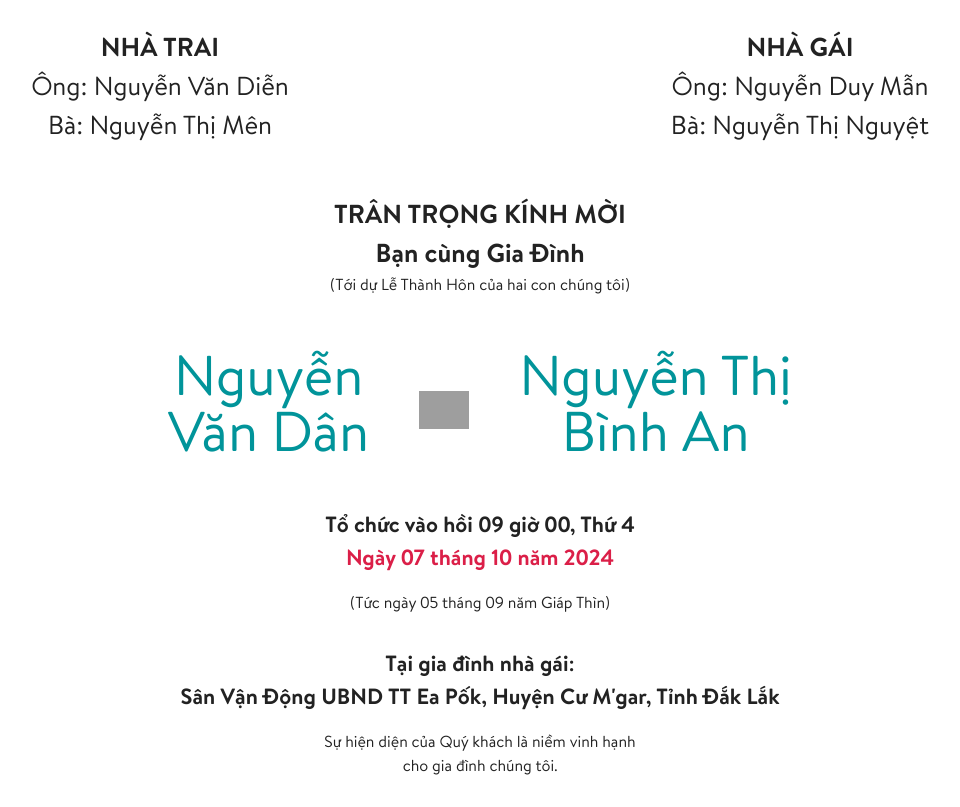
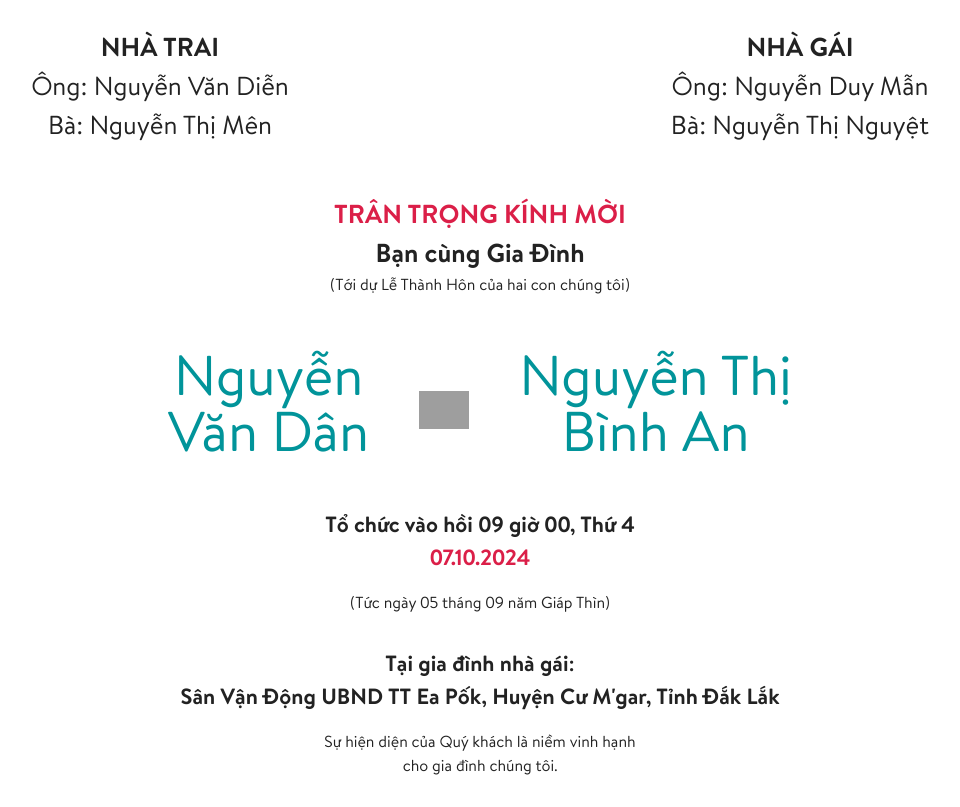
Before and after one commit to homestaygiadinhnho/homestaygiadinhnho, a Jekyll site: the page built from index.html, in a window 1280 px wide, cut to the strip 2237-3044 px from the top of the page. Shown: the whole strip, without its empty margins (160-1120 px from the left). Built offline with Jekyll 4.4.1, drawn with Linux system fonts in a browser that asks for light colours; nearby versions of some CDN libraries; some web fonts are replaced; the list of posts is cut into pages by our own code; grey boxes are pictures that could not be loaded.

Commit message:
Update index.html

```diff
--- a/index.html
+++ b/index.html
@@ -27,7 +27,7 @@ bride_representative_1: "Ông: Nguyễn Duy Mẫn"
 bride_representative_2: "Bà: Nguyễn Thị Nguyệt"
 wedding_date: "07.10.2024"
 wedding_date_week_calendar: "Thứ 4"
-wedding_date_solar_calendar: "Ngày 07 tháng 10 năm 2024"
+wedding_date_solar_calendar: "07.10.2024"
 wedding_date_moon_calendar: "05 tháng 09 năm Giáp Thìn"
 countdown_image: "https://api.vesey.click/templates/vs-template-3/cd-bg.png"
 wedding_time: "09 giờ 00"
@@ -188,7 +188,7 @@ wedding_venue: "Sân Vận Động UBND TT Ea Pốk, Huyện Cư M'gar, Tỉnh
       </div>
     </div>
     <div class="text-[17px] xl:text-[26px] my-[50px]">
-      <div class="font-bold" data-editable="true">TRÂN TRỌNG KÍNH MỜI</div>
+      <div class="text-tl3red font-bold" data-editable="true">TRÂN TRỌNG KÍNH MỜI</div>
       <div class="font-bold justify-center flex-wrap text-center flex gap-x-2">
         <div class="vs-attendance-name-text">Bạn cùng Gia Đình</div>
       </div>
```
